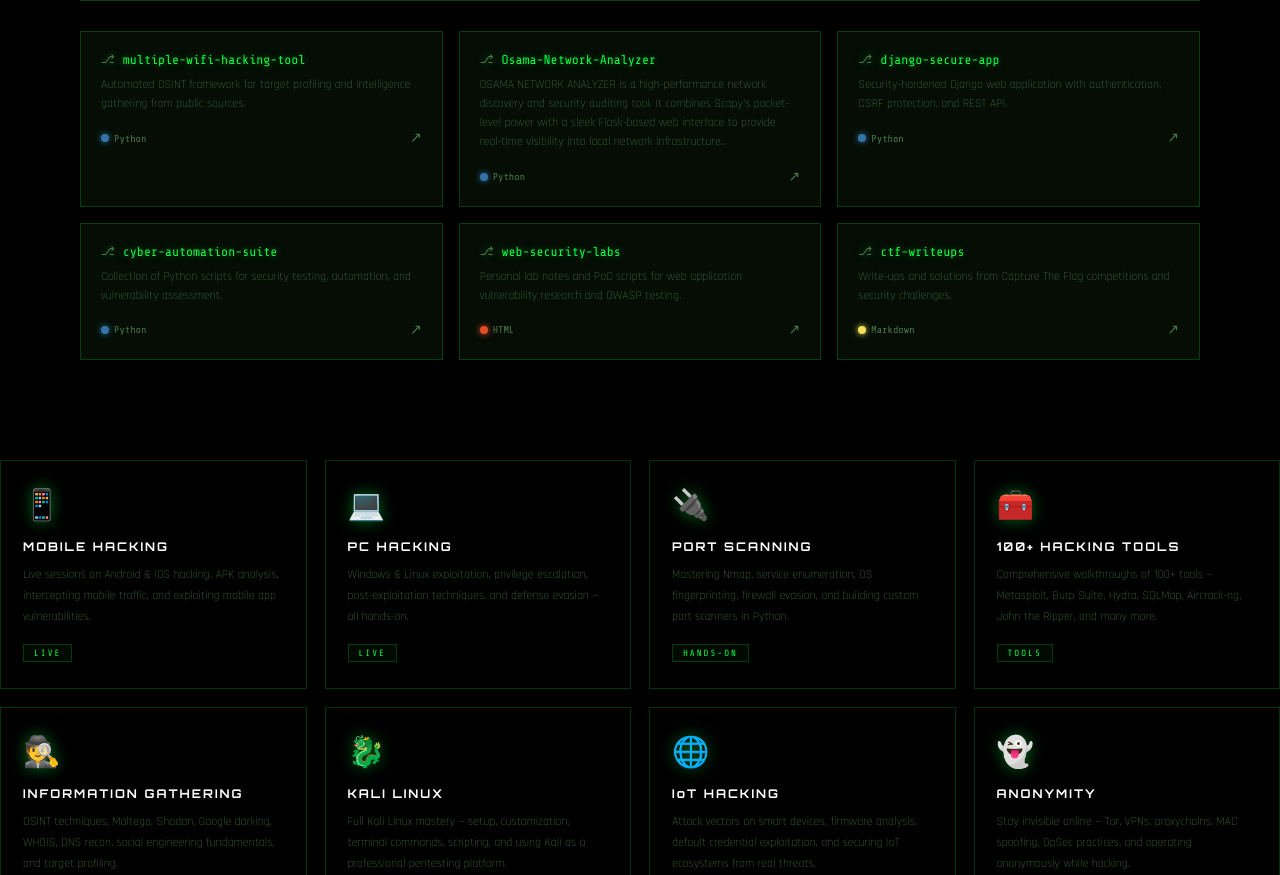
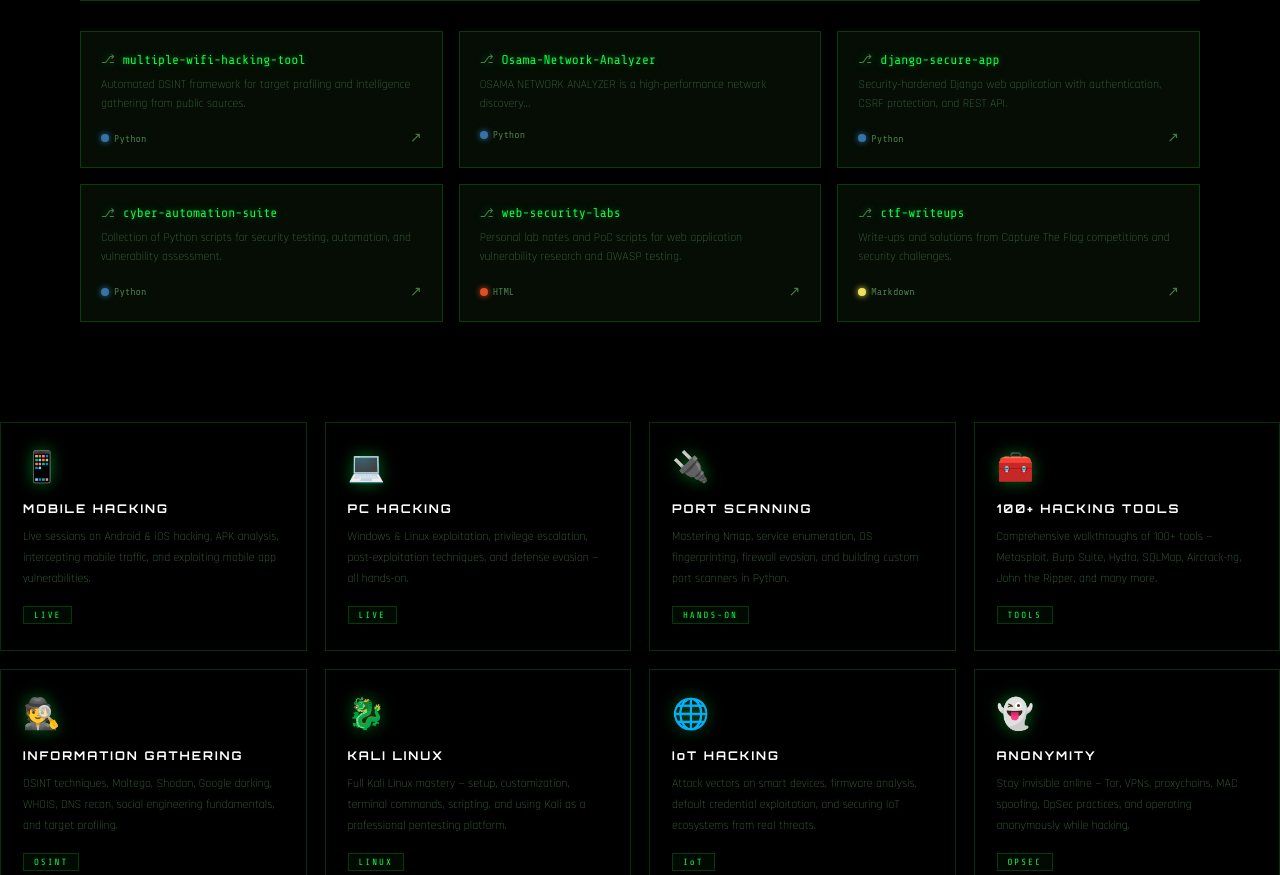
Before and after one commit to Osama13cyber/biladi-portfolio, a plain HTML site: page index.html in a window 1280 px wide. Shown: the part 5243-6118 px from the top of the page. Drawn offline with nearby package versions, Linux system fonts and the light colour scheme.

Commit message:
Update index.html

```diff
--- a/index.html
+++ b/index.html
@@ -2022,7 +2022,7 @@
           <div class="gh-stat"><strong>Open</strong> to Collaborate</div>
         </div>
       </div>
-      <a href="https://github.com/Osama13cyber" target="_blank" class="btn-outline" style="align-self:center;white-space:nowrap;font-size:10px;">VISIT GITHUB →</a>
+      <a href="https://github.com/Osama13cyber/" target="_blank" class="btn-outline" style="align-self:center;white-space:nowrap;font-size:10px;">VISIT GITHUB →</a>
     </div>
     <div class="github-grid">
       <a href="https://github.com/Osama13cyber/multiple-wifi-hacking-tool" target="_blank" class="repo-card reveal">
@@ -2034,13 +2034,13 @@
         </div>
       </a>
       <a href="https://github.com/Osama13cyber/Osama-Network-Analyzer" target="_blank" class="repo-card reveal">
-        <div class="repo-name">Osama-Network-Analyzer</div>
-        <div class="repo-desc"> OSAMA NETWORK ANALYZER is a high-performance network discovery and security auditing tool. It combines Scapy's packet-level power with a sleek Flask-based web interface to provide real-time visibility into local network infrastructure..</div>
-        <div class="repo-meta">
-          <div class="repo-lang"><span class="lang-dot py"></span> Python</div>
-          <span class="repo-open">↗</span>
-        </div>
-      </a>
+    <div class="repo-name">Osama-Network-Analyzer</div>
+    <div class="repo-desc">OSAMA NETWORK ANALYZER is a high-performance network discovery...</div>
+    <div class="repo-meta">
+        <div class="repo-lang"><span class="lang-dot py"></span> Python</div>
+        <span class="repo-open"></span>
+    </div>
+</a>
       <a href="https://github.com/Osama13cyber/django-secure-app" target="_blank" class="repo-card reveal">
         <div class="repo-name">django-secure-app</div>
         <div class="repo-desc">Security-hardened Django web application with authentication, CSRF protection, and REST API.</div>
```
